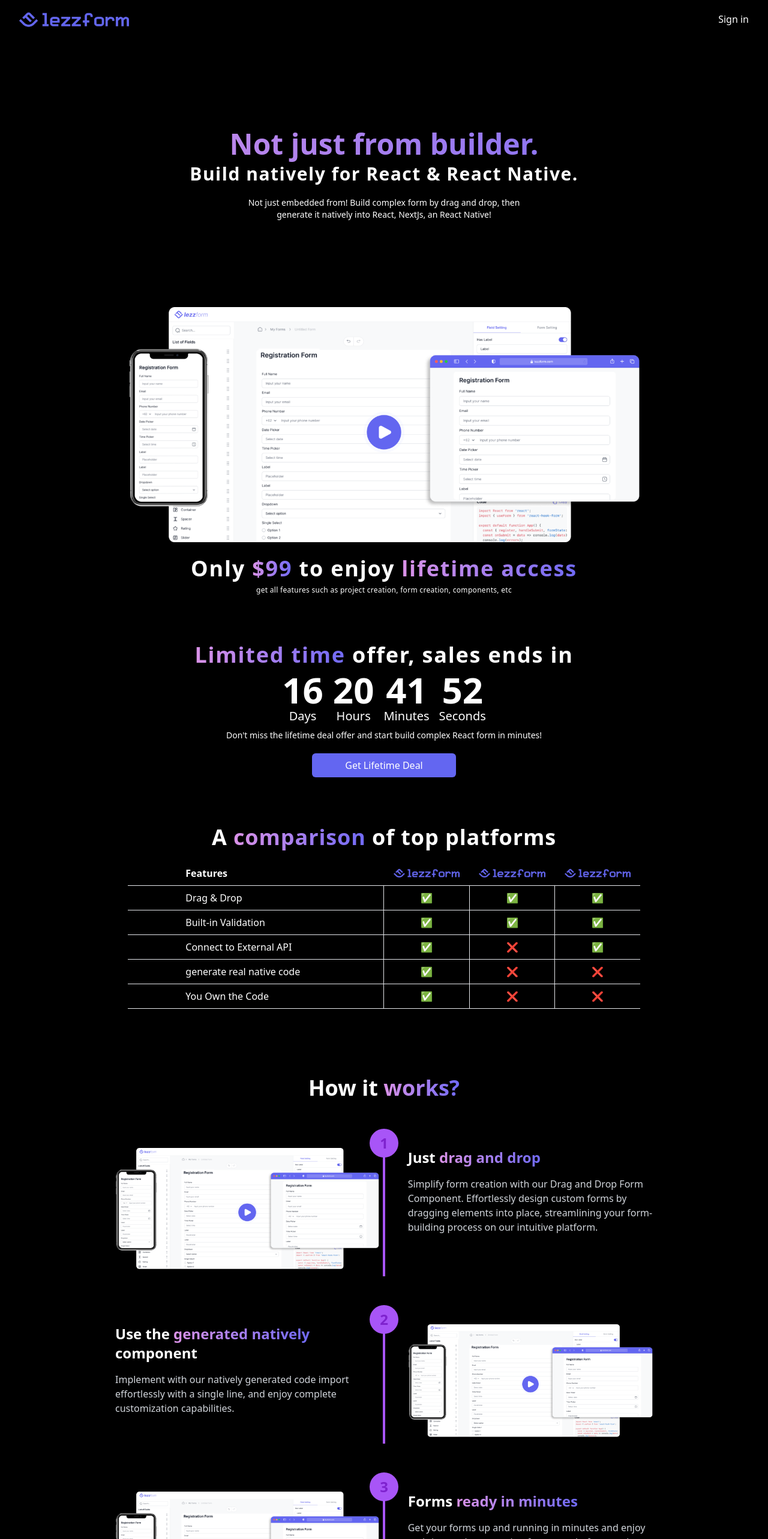
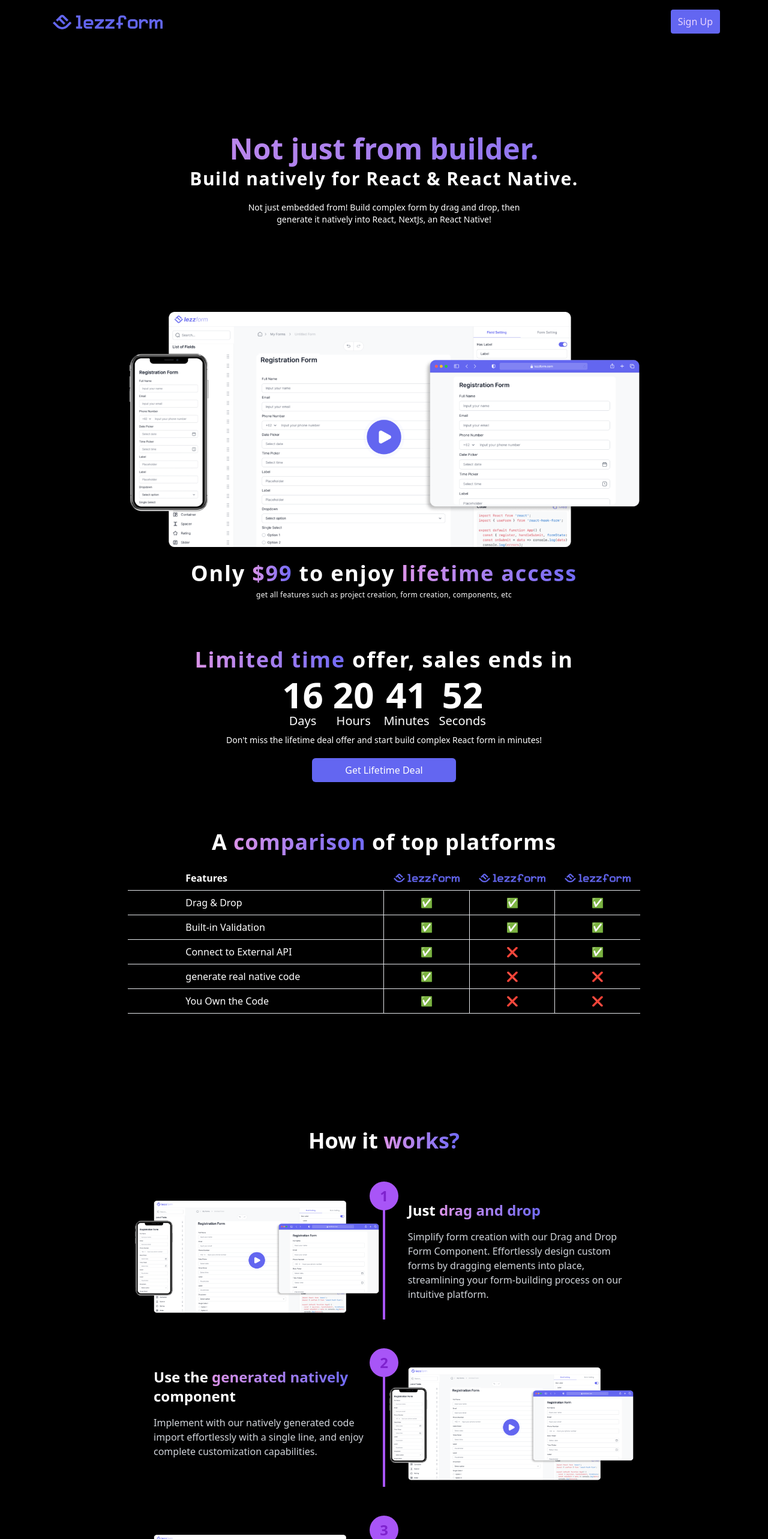
Before and after one commit to ArrePangestu/LezzDashboard, a Next.js app: page / in a window 1280 px wide. Shown: the top 2566 px of the page at 60% size. Built offline with nearby package versions, Linux system fonts and the light colour scheme.

Commit message:
Revisi mobile

```diff
--- a/src/components/Dashboard.tsx
+++ b/src/components/Dashboard.tsx
@@ -156,9 +156,9 @@
                 </div>
 
                 {/* Landing */}
-                <div className=''>
+                <div>
                     <p className='text-4xl font-bold text-white text-center tracking-wider pb-2'>Only <span style={gradient}>$99</span> to enjoy <span style={gradient}>lifetime access</span></p>
-                    <p className='text-xs text-white text-center tracking-wide pb-20'>get all features such as project creation, form creation, components, etc</p>
+                    <p className='text-xs text-white text-center tracking-wide pb-20 px-4 sm:px-8'>get all features such as project creation, form creation, components, etc</p>
 
                     {/* Count Time */}
                     <p className='text-4xl font-bold text-white text-center tracking-wider pb-2'><span style={gradient}>Limited time</span> offer, sales ends in</p>
@@ -183,11 +183,12 @@
                         </div>
                     </div>
 
-                    <p className='text-center text-white text-sm'>Don't miss the lifetime deal offer and start build complex React form in minutes!</p>
+                    <p className='text-center text-white text-sm px-4 sm:px-8'>Don't miss the lifetime deal offer and start build complex React form in minutes!</p>
                     <button className="rounded-md bg-indigo-500 w-60 h-10 text-white mx-auto block mt-5 mb-20">Get Lifetime Deal</button>
 
                     {/* Table */}
-                    <p className='text-4xl font-bold text-white text-center tracking-wide mb-5'>A <span style={gradient}>comparison</span> of top platforms</p>
+                    <div>
+                        <p className='text-4xl font-bold text-white text-center tracking-wide mb-5 px-4 sm:px-8'>A <span style={gradient}>comparison</span> of top platforms</p>
                         <div className='hidden lg:block overflow-x-auto'>
                             <table className="mx-auto w-2/3 border-collapse mb-28">
                                 <thead>
@@ -289,62 +290,67 @@
                                 </tbody>
                             </table>
                         </div>
-
+                    </div>
 
                     {/* Steps */}
-                    <p className='text-4xl font-bold text-white text-center'>How it <span style={gradient}>works?</span></p>
-                    <div className="bg-black text-white min-h-screen flex flex-col items-center mt-20">
-                        <div className="relative max-w-4xl mx-auto">
-                            <div className="flex items-start space-x-4">
-                                <div className="w-1/2">
-                                    <img src="image/lezzdash.png" alt="Step 1" className="rounded shadow-lg" />
+                    <div className="text-white min-h-screen flex flex-col items-center py-20 px-4 sm:px-8">
+                        <p className="text-4xl font-bold text-center">How it <span style={gradient}>works?</span></p>
+                        <div className="mt-20 space-y-20">
+                            {/* Step 1 */}
+                            <div className="relative max-w-4xl mx-auto px-4 sm:px-8">
+                                <div className="flex flex-col md:flex-row items-start space-y-4 md:space-y-0 md:space-x-4">
+                                    <div className="md:w-1/2">
+                                        <img src="image/lezzdash.png" alt="Step 1" className="rounded shadow-lg w-full" />
                                     </div>
-                                <div className="w-1/2 pl-8">
+                                    <div className="md:w-1/2 pl-0 md:pl-8">
                                         <h2 className="text-2xl font-semibold mb-4">Just <span style={gradient}>drag and drop</span></h2>
                                         <p className="text-gray-300">
                                             Simplify form creation with our Drag and Drop Form Component. Effortlessly design custom forms by dragging elements into place, streamlining your form-building process on our intuitive platform.
                                         </p>
                                     </div>
                                 </div>
-                            <div className="absolute left-1/2 top-0 bottom-0 transform -translate-x-1/2 border-r-4 border-purple-500"></div>
-                            <div className="absolute left-1/2 transform -translate-x-1/2 -top-8 bg-purple-500 text-purple-700 w-12 h-12 rounded-full flex items-center justify-center text-2xl font-bold">1</div>
+                                <div className="absolute left-1/2 top-0 bottom-0 transform -translate-x-1/2 border-r-4 border-purple-500 hidden md:block"></div>
+                                <div className="absolute left-1/2 transform -translate-x-1/2 -top-8 bg-purple-500 text-purple-700 w-12 h-12 rounded-full items-center justify-center text-2xl font-bold md:flex hidden">1</div>
                             </div>
 
-                        <div className="relative max-w-4xl mx-auto mt-20">
-                            <div className="flex items-start space-x-4">
-                                <div className="w-1/2">
+                            {/* Step 2 */}
+                            <div className="relative max-w-4xl mx-auto px-4 sm:px-8 mt-20 md:mt-0">
+                                <div className="flex flex-col md:flex-row items-start space-y-4 md:space-y-0 md:space-x-4">
+                                    <div className="md:w-1/2 order-2 md:order-1 pl-0 md:pl-8">
                                         <h2 className="text-2xl font-semibold mb-4">Use the <span style={gradient}>generated natively</span> component</h2>
                                         <p className="text-gray-300">
                                             Implement with our natively generated code import effortlessly with a single line, and enjoy complete customization capabilities.
                                         </p>
                                     </div>
-                                <div className="w-1/2 pl-8">
-                                    <img src="image/lezzdash.png" alt="Step 2" className="rounded shadow-lg" />
+                                    <div className="md:w-1/2 order-1 md:order-2">
+                                        <img src="image/lezzdash.png" alt="Step 2" className="rounded shadow-lg w-full" />
                                     </div>
                                 </div>
-                            <div className="absolute left-1/2 top-0 bottom-0 transform -translate-x-1/2 border-r-4 border-purple-500"></div>
-                            <div className="absolute left-1/2 transform -translate-x-1/2 -top-8 bg-purple-500 text-purple-700 w-12 h-12 rounded-full flex items-center justify-center text-2xl font-bold">2</div>
+                                <div className="absolute left-1/2 top-0 bottom-0 transform -translate-x-1/2 border-r-4 border-purple-500 hidden md:block"></div>
+                                <div className="absolute left-1/2 transform -translate-x-1/2 -top-8 bg-purple-500 text-purple-700 w-12 h-12 rounded-full items-center justify-center text-2xl font-bold md:flex hidden">2</div>
                             </div>
 
-                        <div className="relative max-w-4xl mx-auto mt-20">
-                            <div className="flex items-start space-x-4">
-                                <div className="w-1/2">
-                                    <img src="image/lezzdash.png" alt="Step 3" className="rounded shadow-lg" />
+                            {/* Step 3 */}
+                            <div className="relative max-w-4xl mx-auto px-4 sm:px-8 mt-20 md:mt-0">
+                                <div className="flex flex-col md:flex-row items-start space-y-4 md:space-y-0 md:space-x-4">
+                                    <div className="md:w-1/2">
+                                        <img src="image/lezzdash.png" alt="Step 3" className="rounded shadow-lg w-full" />
                                     </div>
-                                <div className="w-1/2 pl-8">
+                                    <div className="md:w-1/2 pl-0 md:pl-8">
                                         <h2 className="text-2xl font-semibold mb-4">Forms <span style={gradient}>ready in minutes</span></h2>
                                         <p className="text-gray-300">
                                             Get your forms up and running in minutes and enjoy real-time code generation for every platform update, ensuring seamless and immediate implementation.
                                         </p>
                                     </div>
                                 </div>
-                            <div className="absolute left-1/2 top-0 bottom-0 transform -translate-x-1/2 border-r-4 border-purple-500"></div>
-                            <div className="absolute left-1/2 transform -translate-x-1/2 -top-8 bg-purple-500 text-purple-700 w-12 h-12 rounded-full flex items-center justify-center text-2xl font-bold">3</div>
+                                <div className="absolute left-1/2 top-0 bottom-0 transform -translate-x-1/2 border-r-4 border-purple-500 hidden md:block"></div>
+                                <div className="absolute left-1/2 transform -translate-x-1/2 -top-8 bg-purple-500 text-purple-700 w-12 h-12 rounded-full items-center justify-center text-2xl font-bold md:flex hidden">3</div>
+                            </div>
                         </div>
                     </div>
 
                     {/* Discover */}
-                    <div className="bg-black text-white py-16">
+                    <div className="bg-black text-white py-16 px-4 sm:px-8">
                         <div className="text-center mb-12">
                             <h1 className="text-4xl font-bold text-white">Discover our <span style={gradient}>features</span></h1>
                             <p className="text-gray-400 mt-2">Not just embedded form!</p>
@@ -354,7 +360,7 @@
                                 <h2 className="text-xl font-semibold mb-4">Drag & Drop Form</h2>
                                 <p className="text-gray-400">Effortlessly design custom forms by dragging elements into place,</p>
                             </div>
-                            <div className="bg-gray-800 p-6 rounded-lg shadow-md mb-20">
+                            <div className="bg-gray-800 p-6 rounded-lg shadow-md md:mb-20">
                                 <h2 className="text-xl font-semibold mb-4">Connect to external API</h2>
                                 <p className="text-gray-400">Easy to integrate with external APIs for every form configuration and action.</p>
                             </div>
@@ -366,7 +372,7 @@
                                 <h2 className="text-xl font-semibold mb-4">Built-in Validation</h2>
                                 <p className="text-gray-400">Simplify data accuracy with built-in validation, offering diverse options for hassle-free submissions</p>
                             </div>
-                            <div className="bg-indigo-500 p-6 rounded-lg shadow-md border-4 border-indigo-500 -mt-20">
+                            <div className="bg-indigo-500 p-6 rounded-lg shadow-md border-4 border-indigo-500 md:-mt-20">
                                 <h2 className="text-xl font-semibold mb-4">Real time code generated</h2>
                                 <p className="text-white">Any changes made to the form on our platform will instantly regenerate the code in your project, ensuring seamless updates and consistency</p>
                             </div>
@@ -378,9 +384,9 @@
                     </div>
 
                     {/* Benefit */}
-                    <div className="bg-black text-white py-16">
-                        <div className="text-center mb-12">
-                            <h1 className="text-4xl font-bold text-white">Benefit using <span style={gradient}>Lezzform</span></h1>
+                    <div className="bg-black text-white py-16 px-4 sm:px-8">
+                        <div className="text-center mb-12 px-4 sm:px-8">
+                            <h1 className="text-5xl font-bold text-white">Benefit using <span style={gradient}>Lezzform</span></h1>
                             <p className="text-gray-400 mt-2 text-sm">Tired of doing repetitive work like creating form in React?</p>
                         </div>
                         <div className="max-w-7xl mx-auto grid grid-cols-1 md:grid-cols-2 lg:grid-cols-2 gap-6 px-6">
@@ -408,8 +414,8 @@
                     </div>
 
                     {/* Price */}
-                    <div className='mt-20'>
-                        <div className="text-center mb-12">
+                    <div className='mt-20 px-4 sm:px-8'>
+                        <div className="text-center mb-12 px-4 sm:px-8">
                             <h1 className="text-4xl font-bold text-white">Ready to <span style={gradient}>get started</span></h1>
                             <p className="text-white mt-2">For only $99, enjoy lifetime access to our powerful form builder!</p>
                         </div>
@@ -448,7 +454,7 @@
                                 </div>
                             ))}
                         </div>
-                        <div className="mt-8 text-center">
+                        <div className="mt-8 text-center px-4 sm:px-8">
                             <p className="bg-gray-800 text-white p-4 rounded-lg max-w-4xl mx-auto">
                                 NOTE: This product is <span className="font-bold text-yellow-300">NON-REFUNDABLE</span> as it's a data offering. All sales are final.
                                 See SAMPLE of exactly what you'd get monthly & read all FAQs before purchasing.
@@ -491,8 +497,8 @@
                         </div>
                     </div>
 
-                    <div className="bg-black text-white py-16">
-                        <div className="text-center mb-12">
+                    <div className="bg-black text-white py-16 px-4 sm:px-8">
+                        <div className="text-center mb-12 px-4 sm:px-8">
                             <h1 className="text-4xl font-bold text-white">Join the <span style={gradient}>Community</span></h1>
                             <p className="text-gray-400 mt-2">Supported by a network of early advocates, contributors, and champions</p>
                         </div>
--- a/src/components/Footer.tsx
+++ b/src/components/Footer.tsx
@@ -13,9 +13,7 @@
                             <p className="text-white">Copyright &copy; {currentYear} lezzform.com</p>
                             </div>
                         </div>
-                        <div className="absolute inset-y-0 right-0 flex items-center pr-2 sm:static sm:inset-auto sm:ml-6 sm:pr-0">
-                            <a href="#" className='text-white'>Sign in</a>
-                        </div>
+
                     </div>
                 </div>
             </Fragment>
--- a/src/components/Header.tsx
+++ b/src/components/Header.tsx
@@ -1,27 +1,48 @@
-import { Fragment } from 'react'
-import { Disclosure } from '@headlessui/react'
+import { Fragment, useState } from 'react'
 
 export default function Header() {
+    const [isMenuOpen, setIsMenuOpen] = useState(false);
+
+    const toggleMenu = () => {
+        setIsMenuOpen(!isMenuOpen);
+    };
     return (
-        <Disclosure as="nav" className="bg-black">
-            <Fragment>
-                <div className="mx-auto max-w-7xl px-2 sm:px-6 lg:px-8">
-                    <div className="relative flex h-16 items-center justify-between">
-                        <div className="flex flex-1 items-center justify-center sm:items-stretch sm:justify-start">
-                            <div className="flex flex-shrink-0 items-center">
-                                <img
-                                    className="h-8 w-auto"
-                                    src="image/logo.jpg"
-                                    alt="lezzlogo"
-                                />
+        <Fragment>
+            <nav className="bg-black">
+                <div className="max-w-6xl mx-auto px-4">
+                    <div className="flex justify-between">
+
+                        <div className="flex space-x-4">
+
+                            <div>
+                                <a href="#" className="flex items-center py-5 px-2 text-gray-700 hover:text-gray-900">
+                                    <img src="image/logo.jpg" alt="lezzlogo" className="h-8 w-auto" />
+                                </a>
                             </div>
                         </div>
-                        <div className="absolute inset-y-0 right-0 flex items-center pr-2 sm:static sm:inset-auto sm:ml-6 sm:pr-0">
-                            <a href="#" className='text-white'>Sign in</a>
+
+                        <div className="hidden md:flex items-center space-x-1">
+                            <a href="#" className="py-2 px-3 bg-indigo-500 hover:bg-indigo-300 text-purple-200 hover:text-purple-800 rounded transition duration-300">Sign Up</a>
                         </div>
+
+                        <div className="md:hidden flex items-center">
+                            <button onClick={toggleMenu} className="mobile-menu-button">
+                                <svg className="w-6 h-6 text-white" xmlns="http://www.w3.org/2000/svg" fill="none" viewBox="0 0 24 24" stroke="currentColor">
+                                    <path strokeLinecap="round" strokeLinejoin="round" strokeWidth="2" d="M4 6h16M4 12h16M4 18h16" />
+                                </svg>
+                            </button>
+                        </div>
+
                     </div>
                 </div>
-            </Fragment>
-        </Disclosure>
+
+                {/* Mobile menu */}
+                <div className={`${isMenuOpen ? 'block' : 'hidden'} mobile-menu md:hidden`}>
+                    <a href="#" className="block py-2 px-4 text-white text-sm hover:bg-gray-200">Menu 1</a>
+                    <a href="#" className="block py-2 px-4 text-white text-sm hover:bg-gray-200">Menu 2</a>
+                    <a href="#" className="block py-2 px-4 text-white text-sm hover:bg-gray-200">Sign Up</a>
+                </div>
+            </nav>
+        </Fragment>
     )
 }
```
Lines whose indentation alone changed are shown as unchanged.
